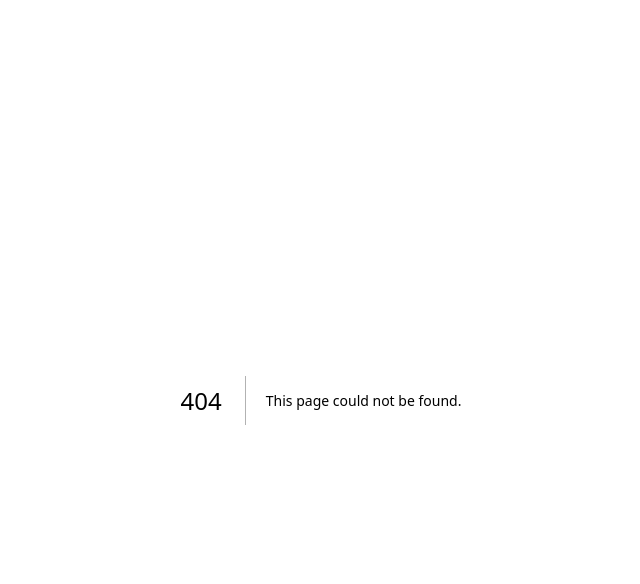
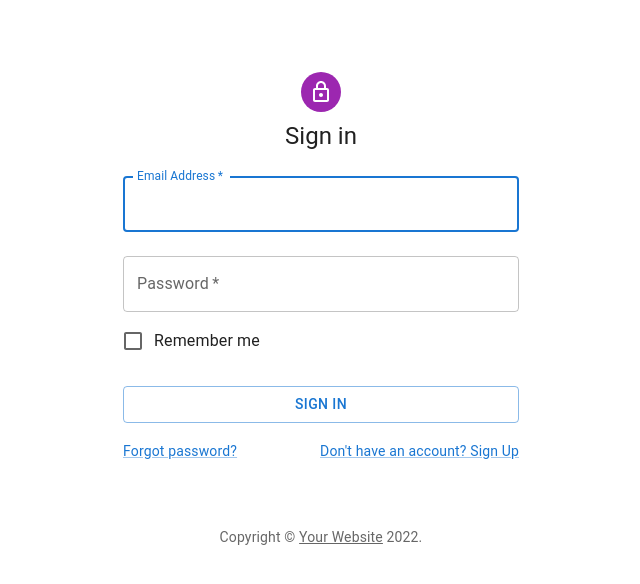
Before and after one commit to piMateusz/WebShop, a Next.js app in the folder frontend/: page /login in a window 1280 px wide. Before the commit this address had no page. Shown: the top 584 px of the page, without its empty margins (319-959 px from the left). Built offline with nearby package versions, Linux system fonts and the light colour scheme.

Commit message:
Adding login page form

```diff
--- /dev/null
+++ b/frontend/components/login/signin.tsx
@@ -0,0 +1,110 @@
+import * as React from 'react';
+import Avatar from '@mui/material/Avatar';
+import Button from '@mui/material/Button';
+import CssBaseline from '@mui/material/CssBaseline';
+import TextField from '@mui/material/TextField';
+import FormControlLabel from '@mui/material/FormControlLabel';
+import Checkbox from '@mui/material/Checkbox';
+import Link from '@mui/material/Link';
+import Grid from '@mui/material/Grid';
+import Box from '@mui/material/Box';
+import LockOutlinedIcon from '@mui/icons-material/LockOutlined';
+import Typography from '@mui/material/Typography';
+import Container from '@mui/material/Container';
+import { createTheme, ThemeProvider } from '@mui/material/styles';
+
+function Copyright(props: any) {
+  return (
+    <Typography variant="body2" color="text.secondary" align="center" {...props}>
+      {'Copyright © '}
+      <Link color="inherit" href="https://mui.com/">
+        Your Website
+      </Link>{' '}
+      {new Date().getFullYear()}
+      {'.'}
+    </Typography>
+  );
+}
+
+const theme = createTheme();
+
+export default function SignIn() {
+  const handleSubmit = (event: React.FormEvent<HTMLFormElement>) => {
+    event.preventDefault();
+    const data = new FormData(event.currentTarget);
+    console.log({
+      email: data.get('email'),
+      password: data.get('password'),
+    });
+  };
+
+  return (
+    <ThemeProvider theme={theme}>
+      <Container component="main" maxWidth="xs">
+        <CssBaseline />
+        <Box
+          sx={{
+            marginTop: 8,
+            display: 'flex',
+            flexDirection: 'column',
+            alignItems: 'center',
+          }}
+        >
+          <Avatar sx={{ m: 1, bgcolor: 'secondary.main' }}>
+            <LockOutlinedIcon />
+          </Avatar>
+          <Typography component="h1" variant="h5">
+            Sign in
+          </Typography>
+          <Box component="form" onSubmit={handleSubmit} noValidate sx={{ mt: 1 }}>
+            <TextField
+              margin="normal"
+              required
+              fullWidth
+              id="email"
+              label="Email Address"
+              name="email"
+              autoComplete="email"
+              autoFocus
+            />
+            <TextField
+              margin="normal"
+              required
+              fullWidth
+              name="password"
+              label="Password"
+              type="password"
+              id="password"
+              autoComplete="current-password"
+            />
+            <FormControlLabel
+              control={<Checkbox value="remember" color="primary" />}
+              label="Remember me"
+            />
+            <Button
+              type="submit"
+              fullWidth
+              variant="outlined"
+              sx={{ mt: 3, mb: 2 }}
+            >
+              Sign In
+            </Button>
+            <Grid container>
+              <Grid item xs>
+                <Link href="#" variant="body2">
+                  Forgot password?
+                </Link>
+              </Grid>
+              <Grid item>
+                <Link href="#" variant="body2">
+                  {"Don't have an account? Sign Up"}
+                </Link>
+              </Grid>
+            </Grid>
+          </Box>
+        </Box>
+        <Copyright sx={{ mt: 8, mb: 4 }} />
+      </Container>
+    </ThemeProvider>
+  );
+}
--- /dev/null
+++ b/frontend/pages/login/index.tsx
@@ -0,0 +1,10 @@
+import SignIn from '../../components/login/signin'
+
+
+export default function Login() {
+  return (
+    <div>
+      <SignIn></SignIn>
+    </div>
+  )
+}
```
